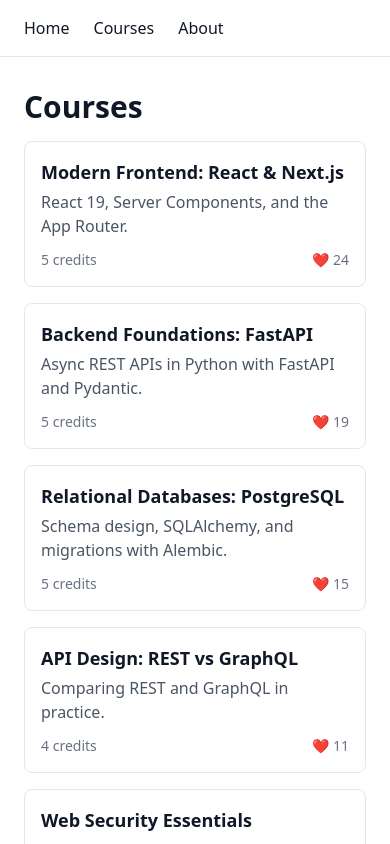
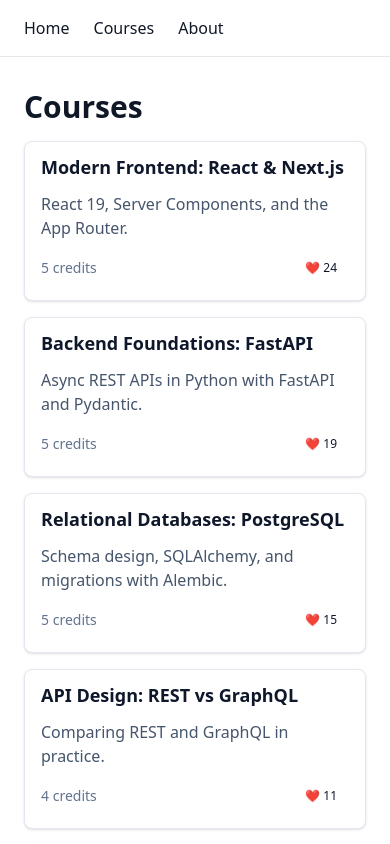
Before and after one commit to killercraftcryt/course-catalog, a Next.js app: page /courses in a window 390 px wide. Shown: the top 844 px of the page. Built offline with nearby package versions, Linux system fonts and the light colour scheme.

Commit message:
feat: rewrite CourseCard with shadcn/ui and make course grid responsive

```diff
--- a/app/courses/page.tsx
+++ b/app/courses/page.tsx
@@ -7,7 +7,7 @@ export default async function CoursesPage() {
   return (
     <div className="flex flex-col gap-4">
       <h1 className="text-3xl font-bold">Courses</h1>
-      <div className="grid gap-4 sm:grid-cols-2">
+      <div className="grid grid-cols-1 gap-4 sm:grid-cols-2 lg:grid-cols-3">
         {courses.map((course) => (
           <CourseCard
             key={course.id}
--- a/components/CourseCard.tsx
+++ b/components/CourseCard.tsx
@@ -1,4 +1,7 @@
 import Link from "next/link";
+
+import { Card, CardHeader, CardTitle, CardContent } from "@/components/ui/card";
+import { Button } from "@/components/ui/button";
 
 type CourseCardProps = {
   id: string;
@@ -16,16 +19,21 @@ export default function CourseCard({
   likes,
 }: CourseCardProps) {
   return (
-    <Link
-      href={`/courses/${id}`}
-      className="block rounded-lg border border-gray-200 p-4 hover:shadow-md hover:border-blue-300 transition-all"
-    >
-      <h2 className="text-lg font-semibold">{title}</h2>
-      <p className="text-gray-600 mt-1">{description}</p>
-      <div className="flex items-center justify-between mt-3 text-sm text-gray-500">
-        <span>{credits} credits</span>
-        <span>❤ {likes}</span>
-      </div>
+    <Link href={`/courses/${id}`}>
+      <Card className="h-full transition-shadow hover:shadow-md">
+        <CardHeader>
+          <CardTitle>{title}</CardTitle>
+        </CardHeader>
+        <CardContent className="flex flex-col gap-3">
+          <p className="text-slate-600">{description}</p>
+          <div className="flex items-center justify-between text-sm text-slate-500">
+            <span>{credits} credits</span>
+            <Button variant="ghost" size="sm" className="pointer-events-none">
+              ❤ {likes}
+            </Button>
+          </div>
+        </CardContent>
+      </Card>
     </Link>
   );
 }
--- a/components/LikeButton.tsx
+++ b/components/LikeButton.tsx
@@ -1,6 +1,8 @@
 "use client";
 
 import { useState } from "react";
+
+import { Button } from "@/components/ui/button";
 
 type LikeButtonProps = {
   initialLikes: number;
@@ -10,11 +12,12 @@ export default function LikeButton({ initialLikes }: LikeButtonProps) {
   const [likes, setLikes] = useState<number>(initialLikes);
 
   return (
-    <button
+    <Button
+      variant="outline"
       onClick={() => setLikes((prev) => prev + 1)}
-      className="w-fit rounded border border-gray-300 px-4 py-2 hover:bg-gray-50 transition-colors"
+      className="w-fit"
     >
       ❤ {likes}
-    </button>
+    </Button>
   );
 }
```
